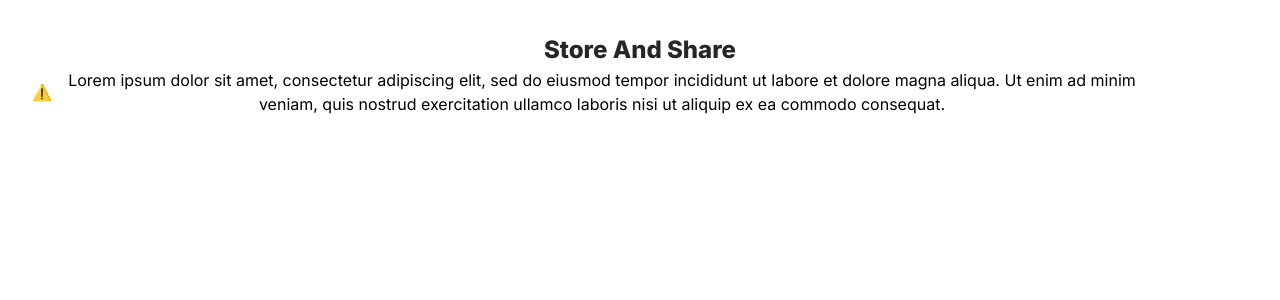
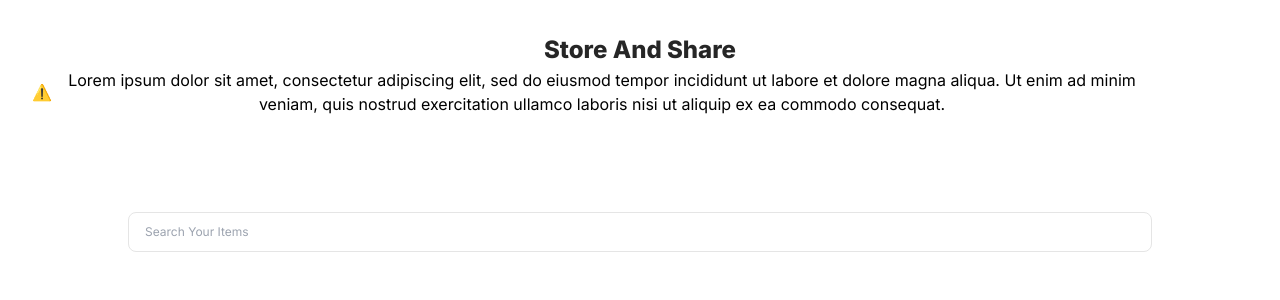
Before and after one commit to Store-And-Share/client, a Next.js app: page / in a window 1280 px wide. Shown: the top 300 px of the page. Built offline with nearby package versions, Linux system fonts and the light colour scheme; no server answers.

Commit message:
search input using searchParams

```diff
--- a/app/page.tsx
+++ b/app/page.tsx
@@ -1,5 +1,5 @@
 import Player from '@/componenets/lotties/animation'
-// import Search from '@/componenets/search-input/search'
+import Search from '@/componenets/search-input/search'
 
 
 export default function Home() {
@@ -12,7 +12,7 @@ export default function Home() {
         <p className=''>Lorem ipsum dolor sit amet, consectetur adipiscing elit, sed do eiusmod tempor incididunt ut labore et dolore magna aliqua. Ut enim ad minim veniam, quis nostrud exercitation ullamco laboris nisi ut aliquip ex ea commodo consequat.
         </p>
       </div>
-      {/* <Search placeholder='Search Your Items'/> */}
+      <Search placeholder='Search Your Items'/>
     </main>
   );
 }
```
